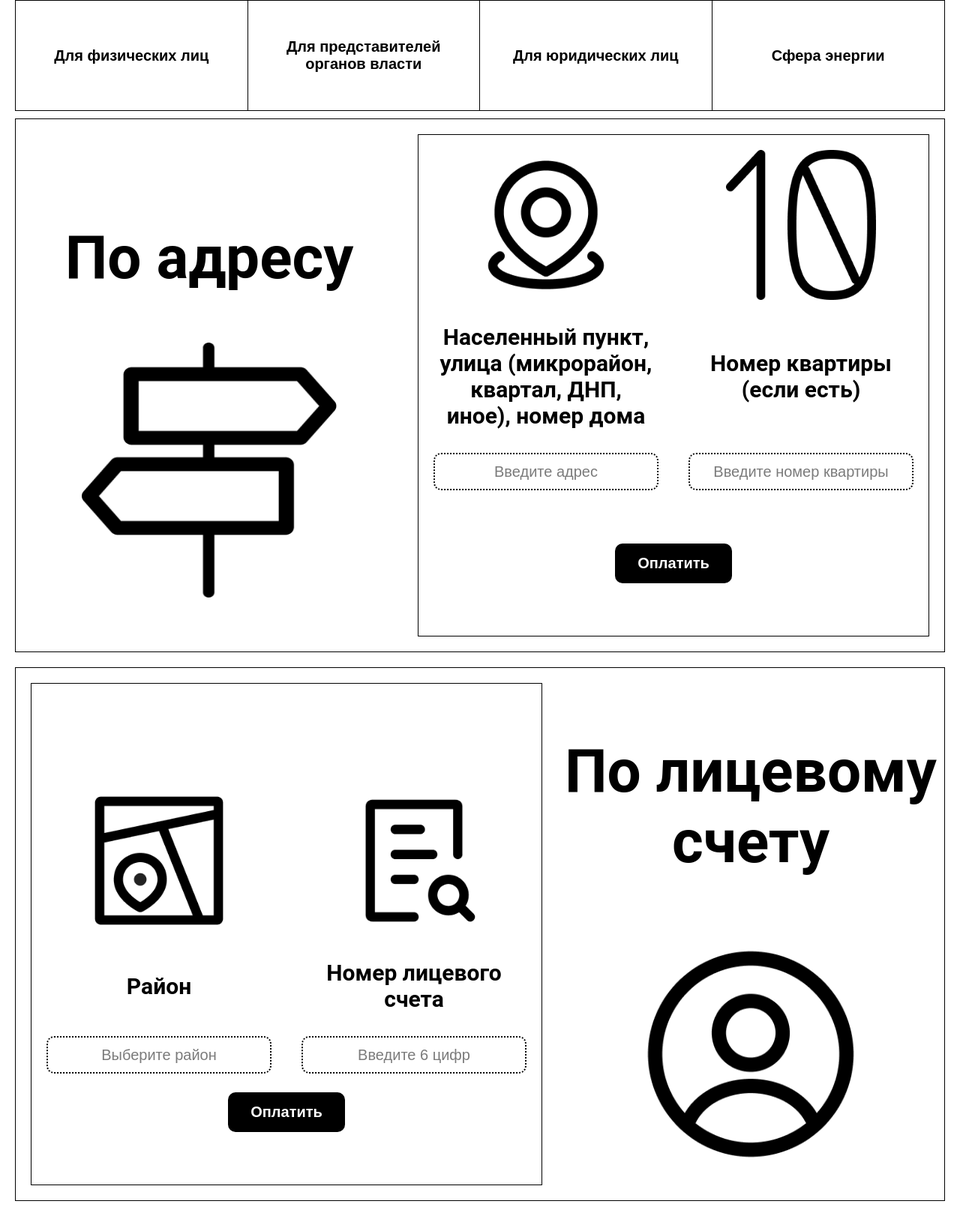
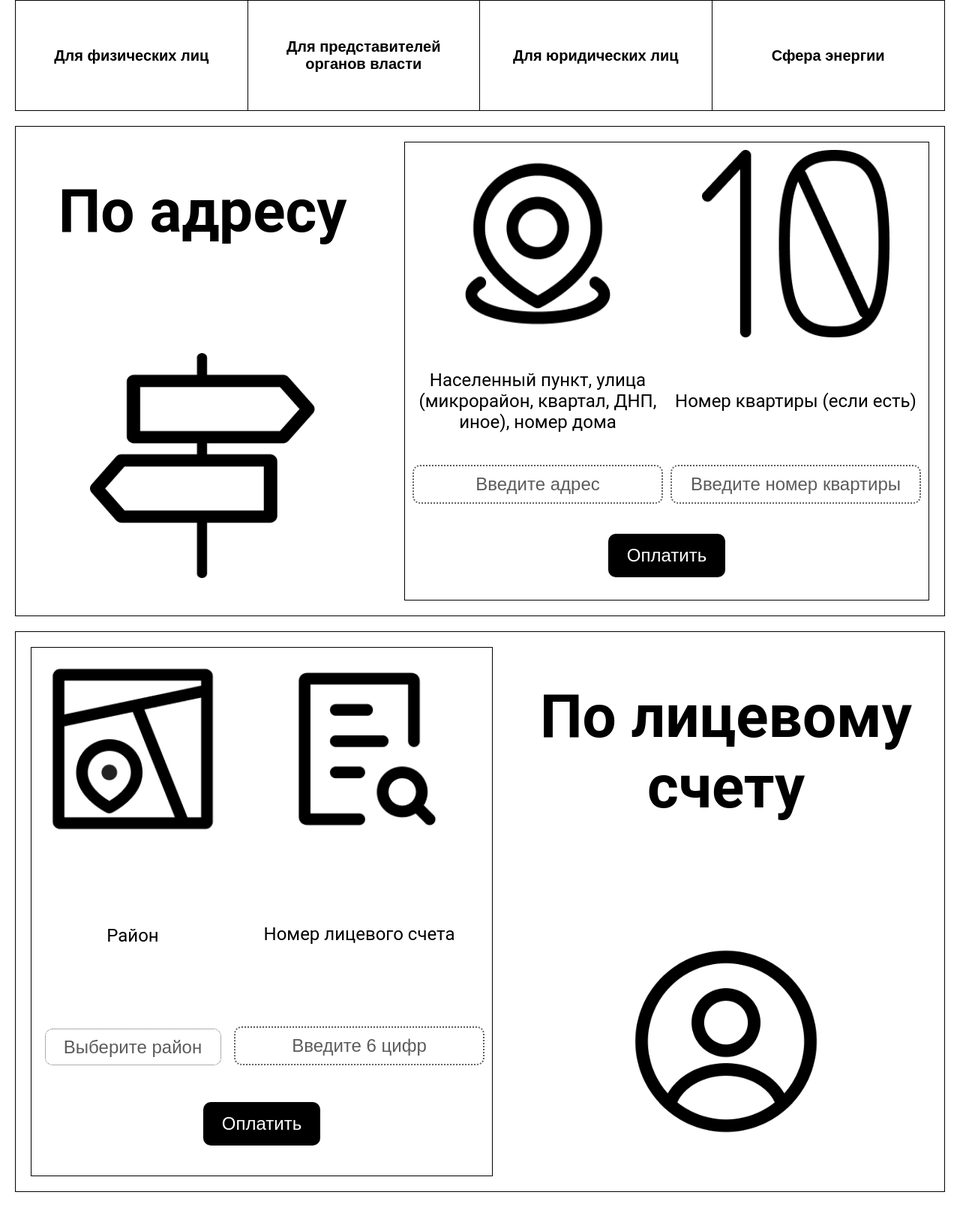
Before and after one commit to HVOSTIK-ILYA/vkr, a PHP site: page / in a window 1280 px wide. Shown: the part 701-2323 px from the top of the page at 75% size. After the commit the page ends 2291 px from the top, so only its background shows below. Run offline with PHP 8.4, Linux system fonts and the light colour scheme.

Commit message:
Полностью сделал дизайн index

```diff
--- a/public/index.html
+++ b/public/index.html
@@ -38,7 +38,7 @@
                 <div class="columns">
                     <section class="column-1">
                         <img class="img-column-1" src="images/punkt-1.png">
-                        <label for="address" class="label-for-form">Населенный пункт, улица (микрорайон, квартал, ДНП, иное), номер дома</label>
+                        <label for="addressInput" class="label-for-form">Населенный пункт, улица (микрорайон, квартал, ДНП, иное), номер дома</label>
                         <input class="forma" type="text" id="addressInput" name="address" placeholder="Введите адрес" required>
                     </section>
                     <section class="column-2">
@@ -47,7 +47,9 @@
                         <input class="forma" type="text" id="number-appartment-Input" name="apartment" placeholder="Введите номер квартиры" maxlength="3" inputmode="numeric" pattern="\d{1,3}" required>
                     </section>
                 </div>
-                <button class="bnt-1" type="submit">Оплатить</button>
+                <div class="btn">
+                    <button class="btn-1" type="submit">Оплатить</button>
+                </div>
             </form>
         </div>
         <div class="display-3">
@@ -59,7 +61,7 @@
                 <div class="columns">
                     <section class="column-1">
                         <img class="img-column-1" src="images/distrikt.png">
-                        <label for="district" class="label-for-form">Район</label>
+                        <label for="districtInput" class="label-for-form">Район</label>
                         <select class="forma" id="districtInput" name="district" required>
                             <option value="">Выберите район</option>
                             <option value="Октябрьский">Октябрьский</option>
@@ -76,14 +78,13 @@
                     </section>
                     <section class="column-2">
                         <img class="img-column-1" src="images/number-ls.png">
-                        <label for="account_number" class="label-for-form">Номер лицевого счета</label>
+                        <label for="lsInput" class="label-for-form">Номер лицевого счета</label>
                         <input class="forma" type="text" id="lsInput" name="account_number" placeholder="Введите 6 цифр" maxlength="6" pattern="\d{6}" required>
                     </section>
                 </div>
-                <div id="nodebts-msg" style="visibility:hidden; font-size:22px; font-weight:bold; color:green; text-align:center;">
-                    Задолженность отсутствует
+                <div class="btn">
+                    <button class="btn-1" type="submit">Оплатить</button>
                 </div>
-                <button class="bnt-2" type="submit">Оплатить</button>
             </form>
         </div>
     </main>
--- a/public/style.css
+++ b/public/style.css
@@ -74,161 +79,106 @@ body {
 #info-btn-3 {
     border-right: black solid 1px;
 }
-.display-2{
+.display-2 {
     display: flex;
-    flex-direction: row;
-    gap: 0;
-    border: black solid 1px;
-    margin: 10px 20px 20px;
-    font-size: 20px;
-    height: 710px;
+    margin: 20px;
+    border: rgb(0, 0, 0) solid 1px;
 }
-.block-2{
-    justify-content: center;
+.block-2, .block-3 {
     display: flex;
-    text-align: center;
+    flex: 1;
     flex-direction: column;
     align-items: center;
-    flex:1;
+    justify-content: center;
+    gap: 25px;
 }
 .h1 {
     font-size: 5rem;
-}
-.img-block{
-    width: 340px;
-    height: 340px;
-}
-.label-for-form{
-    font-size: 30px;
-    font-weight: bold;
-    padding: 2rem 0.25rem;
-}
-.payment-area-1{
-    display: flex;
-    flex:1;
-    flex-direction: column;
-    justify-content: space-between;
-    align-items: center;
-    margin: 20px;
-    padding: 20px;
-    border: black solid 1px;
-}
-.columns{
-    display: grid;
-    grid-template-columns: 1fr 1fr;
-    gap: 40px;
-}
-.column-1,
-.column-2 {
-    display: grid;
-    grid-template-rows: auto 1fr auto;
-    align-items: center;
-    justify-items: center;
     text-align: center;
 }
-.img-column-1{
-    width: 200px;
-    height: 200px;
+.img-block {
+    height: 300px;
+    width: 300px;
+    margin: 50px;
 }
-.forma{
-    width: 300px;
-    height: 50px;
+.payment-area-1, .payment-area-2 {
+    display: flex;
+    flex: 1;
+    flex-direction: column;
+    margin: 20px;
+    border: rgb(0, 0, 0) solid 1px;
+    align-items: center;
+}
+.columns {
+    display: flex;
+    flex-direction: row;
+    flex: 4;
+    padding: 10px;
+    gap: 10px;
+}
+.column-1, .column-2 {
+    display: flex;
+    flex: 1;
+    flex-direction: column;
+    align-items: center;
+    justify-content: space-between;
+    gap: 1px;
+}
+.label-for-form {
+    text-align: center;
+    font-size: 1.5rem;
+}
+.forma {
+    font-size: 1.5rem;
+    border-style: dotted;
+    border-color: rgb(92, 92, 92);
     border-radius: 10px;
-    border: 2px dotted black;
-    padding: 5px;
-    box-sizing: border-box;
+    padding: 10px;
     text-align: center;
-}
-input,
-select {
-    font-size: 20px;
-}
-select.forma {
-    -webkit-appearance: none;
-    -moz-appearance: none;
-    appearance: none;
-    background-color: white;
+    color: rgb(92, 92, 92);
+    background: white;
     cursor: pointer;
 }
-select.forma:required:invalid {
-    color: rgb(123, 123, 123);
+select {
+    appearance: none;
 }
-select.forma option {
-    color: black;
+input::placeholder {
+    color: rgb(92, 92, 92);
 }
-.forma::placeholder{
-    color: rgb(123, 123, 123);
-    font-size: 20px;
+
+input:focus {
+    outline: none;
+    border-style: solid;
+    border-color: black;
 }
-input[type="number"]::-webkit-outer-spin-button,
-input[type="number"]::-webkit-inner-spin-button {
-  -webkit-appearance: none;
-  margin: 0;
+.btn {
+    display: flex;
+    flex: 1;
+    height: 100%;
+    justify-content: center;
+    align-items: center;
 }
-input[type="number"] {
-  -moz-appearance: textfield;
+.btn-1 {
+    font-size: 1.5rem;
+    padding: 15px 25px;
+    border-radius: 10px;
+    border: none;
+    background: black;
+    color: white;
 }
-input:focus,
-textarea:focus,
-select:focus {
-  outline: none;
-  border-style: solid;
-  border-color: #000;
+.btn-1:hover {
+    background: rgb(92, 92, 92);
+    cursor: pointer;
 }
-button {
-  border: none;
-  outline: none;
+.img-column-1 {
+    height: 250px;
+    width: 250px;
 }
-button:focus {
-  outline: none;
-  box-shadow: none;
-}
-.bnt-1{
-    background-color: black;
-    color: white;
-    padding: 15px 30px;
-    text-decoration: none;
-    border-radius: 10px;
-    font-weight: bold;
-    font-size: 20px;
-    margin-bottom: 50px;
-}
-.display-3{
+.display-3 {
     display: flex;
     flex-direction: row-reverse;
-    gap: 0;
-    border: black solid 1px;
-    margin: 10px 20px 20px;
-    font-size: 20px;
-    height: 710px;
-}
-.block-3{
-    justify-content: center;
-    display: flex;
-    text-align: center;
-    flex-direction: column;
-    align-items: center;
-    flex:1;
-}
-.payment-area-2{
-    display: flex;
-    flex:1;
-    flex-direction: column;
-    justify-content: end;
-    align-items: center;
     margin: 20px;
-    padding: 20px;
-    border: black solid 1px;
-}
-.bnt-2{
-    background-color: black;
-    color: white;
-    padding: 15px 30px;
-    text-decoration: none;
-    border-radius: 10px;
-    font-weight: bold;
-    font-size: 20px;
-    margin-bottom: 50px;
+    border: rgb(0, 0, 0) solid 1px;
 }
 
 @media (max-width: 700px) {
```
Also changed, not shown: other parts of public/style.css (+30 -22 lines).
